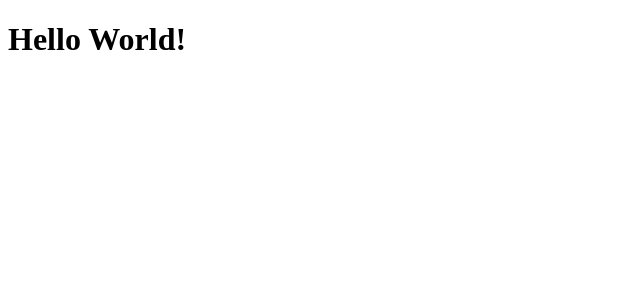
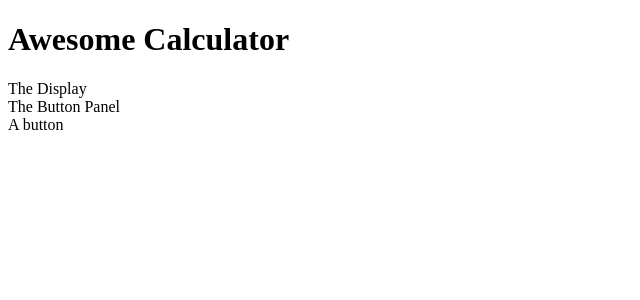
Before and after one commit to adriaanbd/reagir_calculator, a React (Create React App) app: page / in a window 1280 px wide. Shown: the top 300 px of the page, without its empty margins (0-640 px from the left). Built offline with nearby package versions, Linux system fonts and the light colour scheme.

Commit message:
directory structure App, Display, ButtonPanel and Button

```diff
--- a/src/App.js
+++ /dev/null
@@ -1,11 +0,0 @@
-import React from 'react';
-
-function App() {
-  return (
-    <div>
-      <h1>Hello World!</h1>
-    </div>
-  );
-}
-
-export default App;
--- /dev/null
+++ b/src/components/App.js
@@ -0,0 +1,16 @@
+import React from 'react';
+import Display from './Display';
+import ButtonPanel from './ButtonPanel';
+
+
+function App() {
+  return (
+    <div>
+      <h1>Awesome Calculator</h1>
+      <Display />
+      <ButtonPanel />
+    </div>
+  );
+}
+
+export default App;
--- /dev/null
+++ b/src/components/Button.js
@@ -0,0 +1,9 @@
+import React from 'react';
+
+function Button(props) {
+  return (
+    <div>A button</div>
+  )
+}
+
+export default Button;
--- /dev/null
+++ b/src/components/ButtonPanel.js
@@ -0,0 +1,13 @@
+import React from 'react';
+import Button from './Button';
+
+function ButtonPanel(props) {
+  return (
+    <div>
+      The Button Panel
+      <Button />
+    </div>
+  )
+}
+
+export default ButtonPanel;
--- /dev/null
+++ b/src/components/Display.js
@@ -0,0 +1,9 @@
+import React from 'react';
+
+function Display(props) {
+  return (
+    <div>The Display</div>
+  )
+}
+
+export default Display;
--- a/src/index.js
+++ b/src/index.js
@@ -1,6 +1,6 @@
 import React from 'react';
 import ReactDOM from 'react-dom';
-import App from './App';
+import App from './components/App';
 
 const root = document.getElementById('root')
 ReactDOM.render(<App />, root);
```
